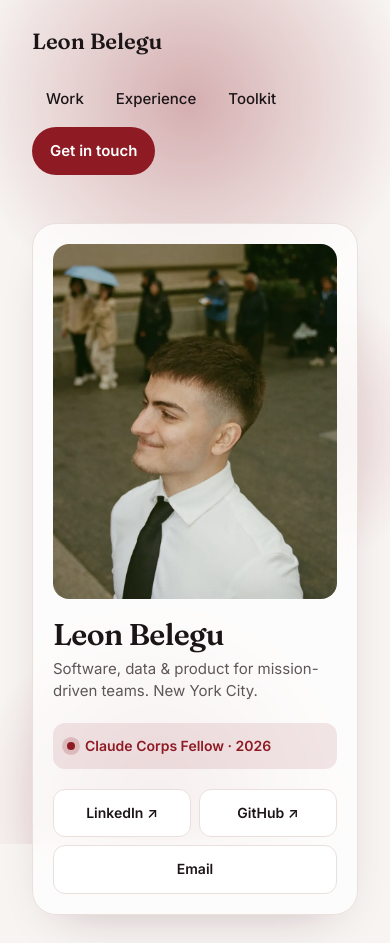
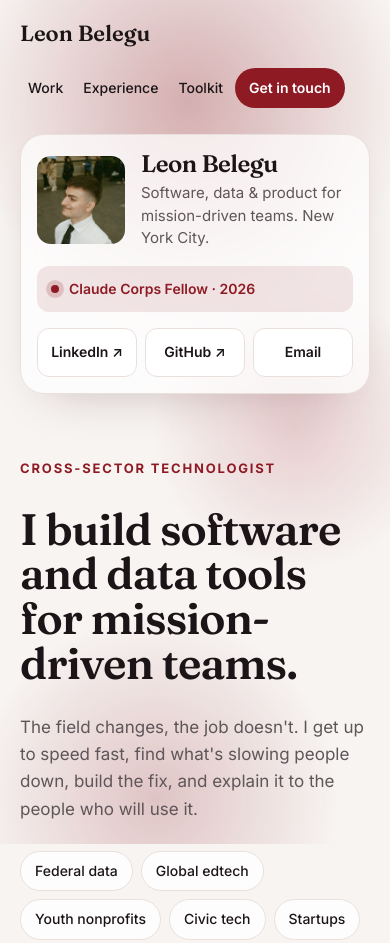
Before and after one commit to lbelegu/lbelegu.github.io, a plain HTML site: page index.html in a window 390 px wide. Shown: the top 943 px of the page. Drawn offline with Linux system fonts and the light colour scheme.

Commit message:
improve layout on small screens

```diff
--- a/css/styles.css
+++ b/css/styles.css
@@ -941,6 +941,106 @@ a.project-card:hover {
 }
 
 /* ==========================================================================
+   Small screens
+   ========================================================================== */
+
+@media (max-width: 640px) {
+  .container {
+    padding-inline: 20px;
+  }
+
+  .site-header__inner {
+    padding-block: var(--space-4);
+  }
+
+  .site-nav a:not(.button) {
+    padding: 10px 8px;
+    font-size: 14px;
+  }
+
+  .site-nav .button {
+    min-height: 40px;
+    padding: 8px 14px;
+    font-size: 14px;
+  }
+
+  .layout {
+    gap: 40px;
+    padding-top: var(--space-2);
+  }
+
+  .layout__content {
+    gap: 80px;
+  }
+
+  /* Compact profile card: photo beside the name, so the headline shows sooner */
+  .profile-card {
+    display: grid;
+    grid-template-columns: 88px 1fr;
+    align-items: center;
+    gap: var(--space-4);
+    padding: var(--space-4);
+  }
+
+  .profile-card__photo {
+    aspect-ratio: 1;
+    border-radius: 14px;
+  }
+
+  .profile-card__name {
+    font-size: 24px;
+  }
+
+  .profile-card__status,
+  .profile-card__links {
+    grid-column: 1 / -1;
+  }
+
+  .hero__lede {
+    font-size: 17px;
+  }
+
+  .project-card--featured .project-card__media {
+    min-height: 180px;
+  }
+
+  .project-card--featured .project-card__body {
+    padding: var(--space-5);
+  }
+
+  .xp-card {
+    gap: 14px;
+    padding: 20px;
+  }
+
+  .xp-card__body {
+    flex-basis: 200px;
+  }
+
+  /* Re-center the chain on the smaller badge offset */
+  .xp-chain > li:not(:last-child)::after {
+    left: 34px;
+  }
+
+  .contact {
+    padding: 28px;
+  }
+
+  .case-study {
+    gap: var(--space-7);
+    padding-top: var(--space-5);
+  }
+
+  .case-figure__media {
+    min-height: 220px;
+  }
+
+  .case-section--callout {
+    padding: 20px;
+  }
+}
+
+/* ==========================================================================
    Motion
    ========================================================================== */
 
```
